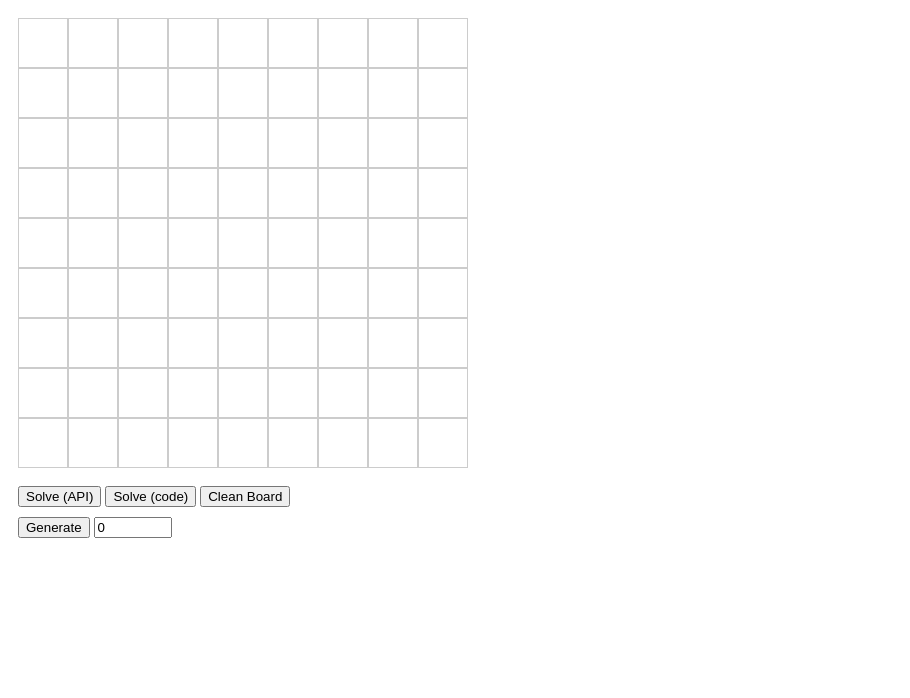
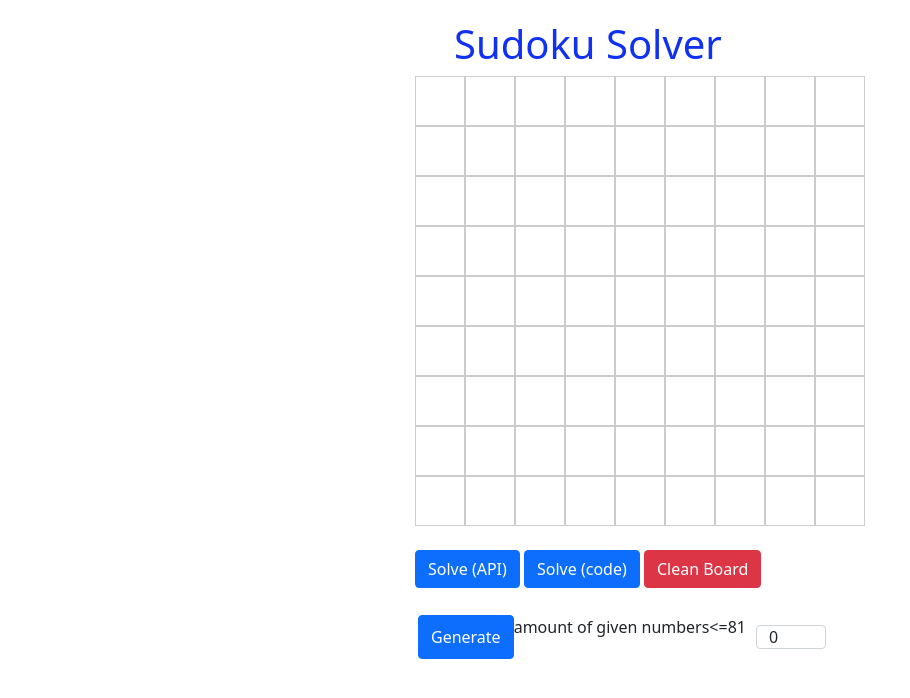
Before and after one commit to avni25/sudoku-solver, a plain HTML site: page index.html in a window 1280 px wide. Shown: the whole page, without its empty margins (0-910 px from the left). Drawn offline with nearby package versions, Linux system fonts and the light colour scheme.

Commit message:
bootstrap added

```diff
--- a/index.html
+++ b/index.html
@@ -7,29 +7,35 @@
 
     <title>Document</title>
     <link rel="stylesheet" href="style.css"/>
+    <link href="https://cdn.jsdelivr.net/npm/bootstrap@5.1.3/dist/css/bootstrap.min.css" rel="stylesheet" integrity="sha384-1BmE4kWBq78iYhFldvKuhfTAU6auU8tT94WrHftjDbrCEXSU1oBoqyl2QvZ6jIW3" crossorigin="anonymous">
 </head>
 <body>
     <div id="game">
+        <h1>Sudoku Solver</h1>
         <div id="puzzle-board">
 
         </div>
         <br>
-        <div class="buton-container">
-            <button id="solve-btn">Solve (API)</button>
-            <button id="solve-btn2">Solve (code)</button>
-            <button id="clean-btn">Clean Board</button>
-            <div id="generate-container">
-                <button id="generate-btn">Generate</button>
-                <input id="gen-input" type="number" max="81" value="0"/>
+        <div class="button-container">
+            <button id="solve-btn" class="btn btn-primary">Solve (API)</button>
+            <button id="solve-btn2" class="btn btn-primary">Solve (code)</button>
+            <button id="clean-btn" class="btn btn-danger">Clean Board</button>
+            <br>
+            <br>
+            <div class="generate-container">
+                <button id="generate-btn" class="btn btn-primary">Generate</button>
+                <p>amount of given numbers<=81</p>
+                <input id="gen-input" class="form-control" value="0"/>
                 <h3 id="result-text"></h3>
             </div>
 
         </div>
     </div>
 
-
+    <script src="https://cdn.jsdelivr.net/npm/bootstrap@5.1.3/dist/js/bootstrap.bundle.min.js" integrity="sha384-ka7Sk0Gln4gmtz2MlQnikT1wXgYsOg+OMhuP+IlRH9sENBO0LRn5q+8nbTov4+1p" crossorigin="anonymous"></script>
     <script src="https://unpkg.com/axios/dist/axios.min.js"></script>
     <script src="main.js"></script>
+
 </body>
 
 </html>
--- a/style.css
+++ b/style.css
@@ -1,15 +1,22 @@
 #game{
     margin: auto;
     padding: 10px;
+    padding: 20px;
 }
-#button-area{
-    position: center;
-    padding: 20px;
+h1{
+    margin-left: 35%;
+    color: rgb(16, 50, 240);
+}
+.button-container{
+    width: 450px;
+    margin: auto;
+    /* background-color: gray; */
+}
 
-}
 #puzzle-board{
     width: 450px;
     height: 450px;
+    margin: auto;
 }
 
 #puzzle-board input{
@@ -22,8 +29,18 @@
 }
 #gen-input{
     width: 70px;
-    margin-top: 10px;
+    margin: 10px 10px;
 }
+.generate-container{
+    /* margin: auto; */
+    padding: 3px;
+    display: flex;
+    /* background-color: rgb(87, 65, 65); */
+    width: 450px;
+    height: 50px;
+
+}
+
 /* #input-cell-0,#input-cell-1,#input-cell-2{
     background-color: rgb(235, 232, 232);
 } */
```
